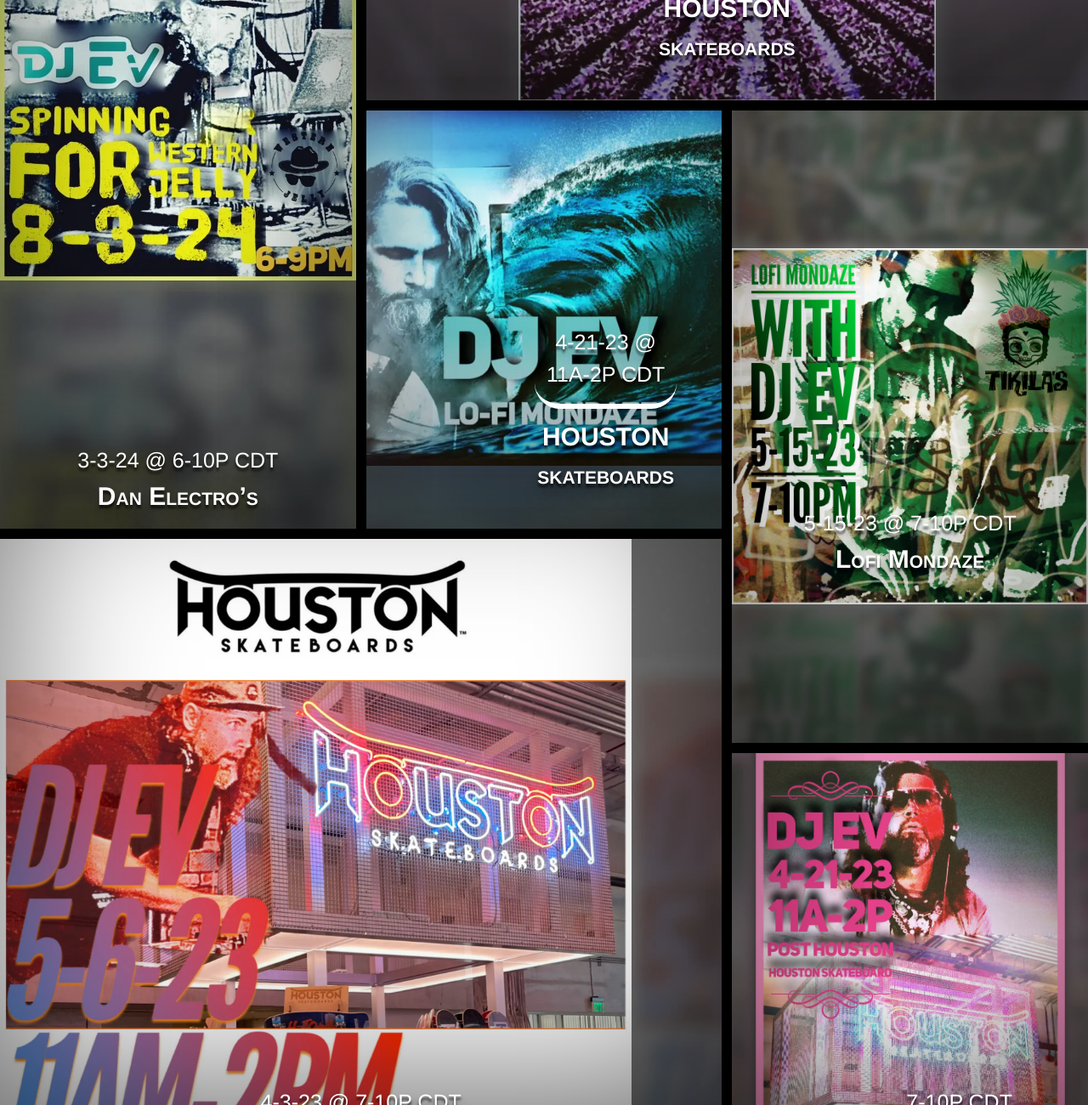
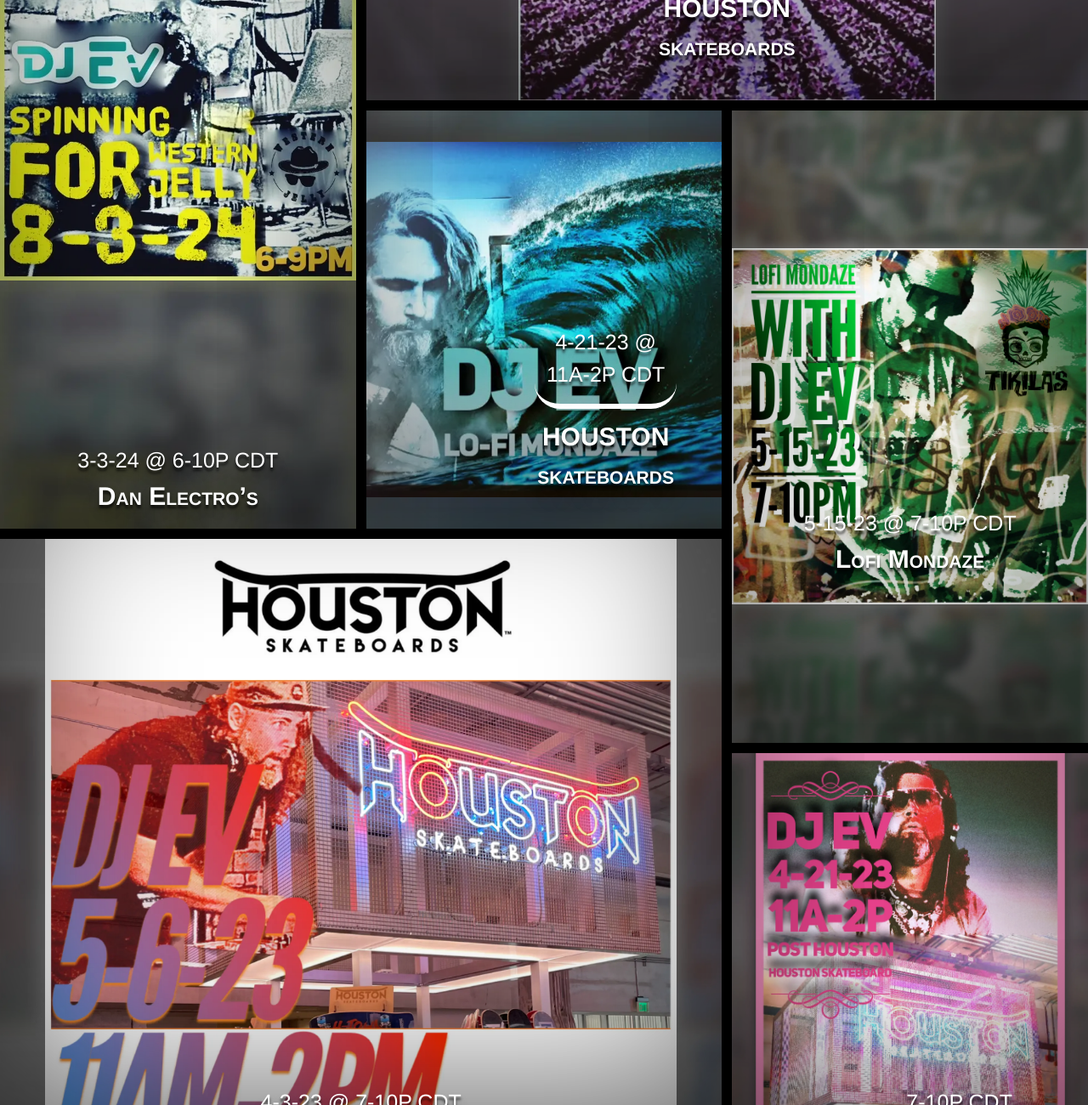
Before and after one commit to elijahducote/DJev, a React app: page / in a window 1280 px wide. Shown: the part 2960-4260 px from the top of the page at 85% size. Built offline with nearby package versions, Linux system fonts and the light colour scheme.

Commit message:
Update dj-ev-music.css

```diff
--- a/src/views/dj-ev-music.css
+++ b/src/views/dj-ev-music.css
@@ -492,7 +492,7 @@
   justify-content: flex-end;
   background-image: url('/external/00.webp'), url('/external/blur/00.webp'), linear-gradient(189deg, rgb(70.588% 70.588% 70.588%) 0%, rgb(70.558% 70.558% 70.558%) 6.25%, rgb(70.345% 70.345% 70.345%) 12.5%, rgb(69.766% 69.766% 69.766%) 18.75%, rgb(68.643% 68.643% 68.643%) 25%, rgb(66.798% 66.798% 66.798%) 31.25%, rgb(64.063% 64.063% 64.063%) 37.5%, rgb(60.283% 60.283% 60.283%) 43.75%, rgb(55.319% 55.319% 55.319%) 50%, rgb(50.434% 50.434% 50.434%) 56.25%, rgb(46.819% 46.819% 46.819%) 62.5%, rgb(44.259% 44.259% 44.259%) 68.75%, rgb(42.557% 42.557% 42.557%) 75%, rgb(41.531% 41.53% 41.53%) 81.25%, rgb(41.005% 41.005% 41.005%) 87.5%, rgb(40.812% 40.812% 40.812%) 93.75%, rgb(40.784% 40.784% 40.784%) 100%);
   background-origin: border-box;
-  background-position: left;
+  background-position: center center;
   background-repeat: no-repeat, repeat, no-repeat;
 }
 
@@ -537,7 +537,7 @@
   background-size: contain;
   background-image: url('/external/01.webp'), url('/external/blur/01.webp'), linear-gradient(189deg, rgb(70.588% 70.588% 70.588%) 0%, rgb(70.558% 70.558% 70.558%) 6.25%, rgb(70.345% 70.345% 70.345%) 12.5%, rgb(69.766% 69.766% 69.766%) 18.75%, rgb(68.643% 68.643% 68.643%) 25%, rgb(66.798% 66.798% 66.798%) 31.25%, rgb(64.063% 64.063% 64.063%) 37.5%, rgb(60.283% 60.283% 60.283%) 43.75%, rgb(55.319% 55.319% 55.319%) 50%, rgb(50.434% 50.434% 50.434%) 56.25%, rgb(46.819% 46.819% 46.819%) 62.5%, rgb(44.259% 44.259% 44.259%) 68.75%, rgb(42.557% 42.557% 42.557%) 75%, rgb(41.531% 41.53% 41.53%) 81.25%, rgb(41.005% 41.005% 41.005%) 87.5%, rgb(40.812% 40.812% 40.812%) 93.75%, rgb(40.784% 40.784% 40.784%) 100%);
   background-origin: border-box;
-  background-position: top center;
+  background-position: center center;
   background-repeat: no-repeat, repeat, no-repeat;
 }
 
@@ -594,7 +594,7 @@
   background-size: contain;
   background-image: url('/external/02.webp'), url('/external/blur/02.webp'), linear-gradient(189deg, rgb(70.588% 70.588% 70.588%) 0%, rgb(70.558% 70.558% 70.558%) 6.25%, rgb(70.345% 70.345% 70.345%) 12.5%, rgb(69.766% 69.766% 69.766%) 18.75%, rgb(68.643% 68.643% 68.643%) 25%, rgb(66.798% 66.798% 66.798%) 31.25%, rgb(64.063% 64.063% 64.063%) 37.5%, rgb(60.283% 60.283% 60.283%) 43.75%, rgb(55.319% 55.319% 55.319%) 50%, rgb(50.434% 50.434% 50.434%) 56.25%, rgb(46.819% 46.819% 46.819%) 62.5%, rgb(44.259% 44.259% 44.259%) 68.75%, rgb(42.557% 42.557% 42.557%) 75%, rgb(41.531% 41.53% 41.53%) 81.25%, rgb(41.005% 41.005% 41.005%) 87.5%, rgb(40.812% 40.812% 40.812%) 93.75%, rgb(40.784% 40.784% 40.784%) 100%);
   background-origin: border-box;
-  background-position: center top;
+  background-position: center center;
   background-repeat: no-repeat, repeat, no-repeat;
 }
 
@@ -702,7 +702,7 @@
   background-image: url('/external/04.webp'), url('/external/blur/04.webp');
   background-repeat: no-repeat, repeat;
   background-origin: border-box;
-  background-position: center left;
+  background-position: center center;
 }
 
 .d-ev-music-container14:hover {
@@ -748,7 +748,7 @@
   background-size: contain;
   background-image: url('/external/05.webp'), url('/external/blur/05.webp');
   background-origin: border-box;
-  background-position: top center;
+  background-position: center center;
   background-repeat: no-repeat, repeat;
 }
 
```
